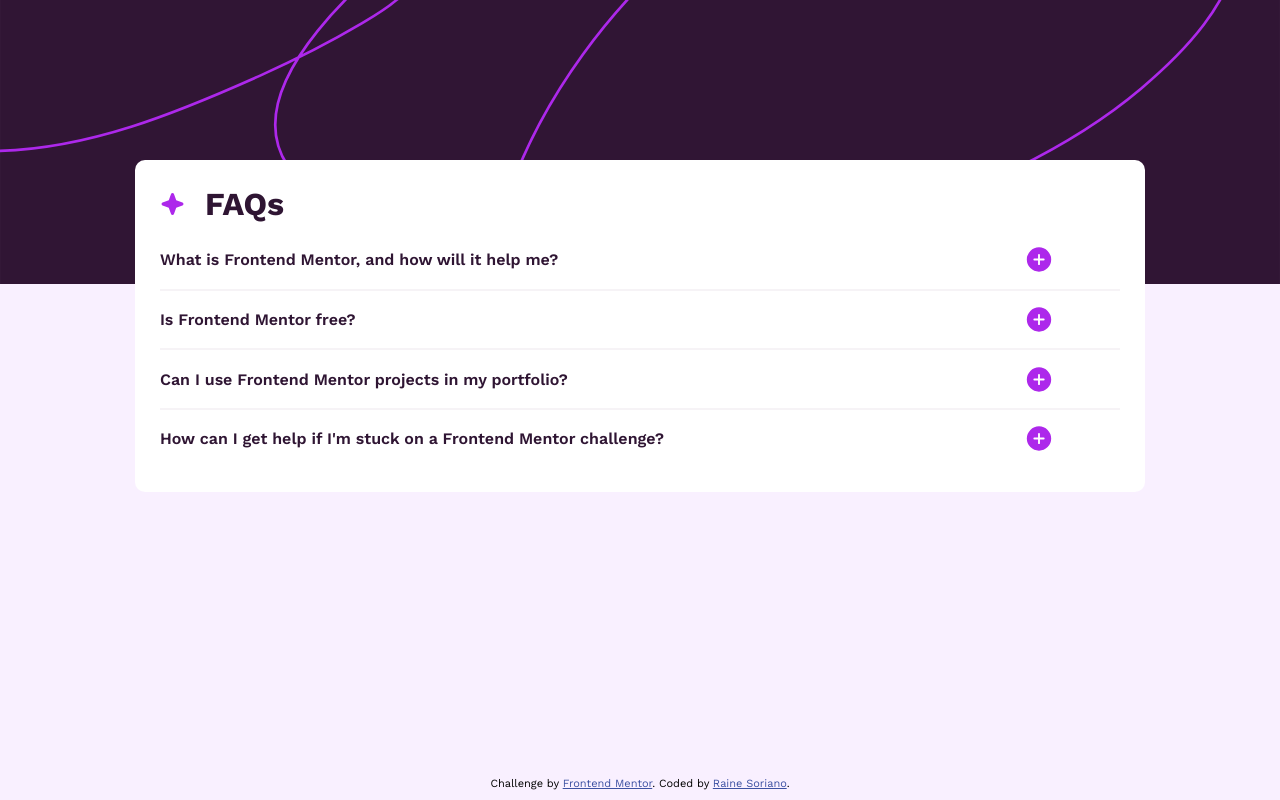
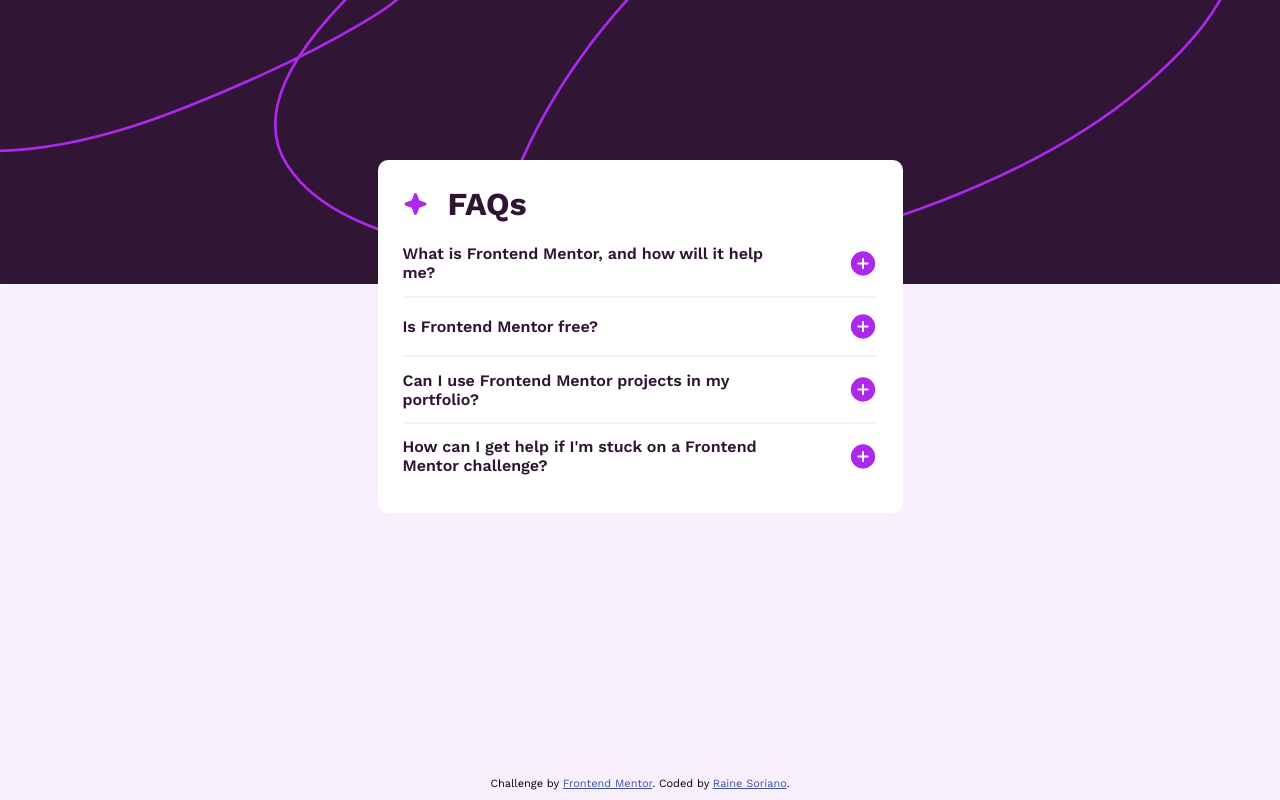
Before and after one commit to rainearcher/faq-accordion, a React (Create React App) app: page / in a window 1280 px wide. Built offline with nearby package versions, Linux system fonts and the light colour scheme.

Commit message:
fix card width for desktop

```diff
--- a/src/App.css
+++ b/src/App.css
@@ -24,7 +24,7 @@
 
 .card {
   background-color: hsl(0, 0%, 100%);
-  width: 75%;
+  width: min(75%, 475px);
   height: fit-content;
   grid-row: 2 / 2;
   justify-self: center;
@@ -65,6 +65,7 @@
 }
 
 .card h2 img {
+  justify-self: end;
   grid-column: 3 / 3;
 }
 
```
